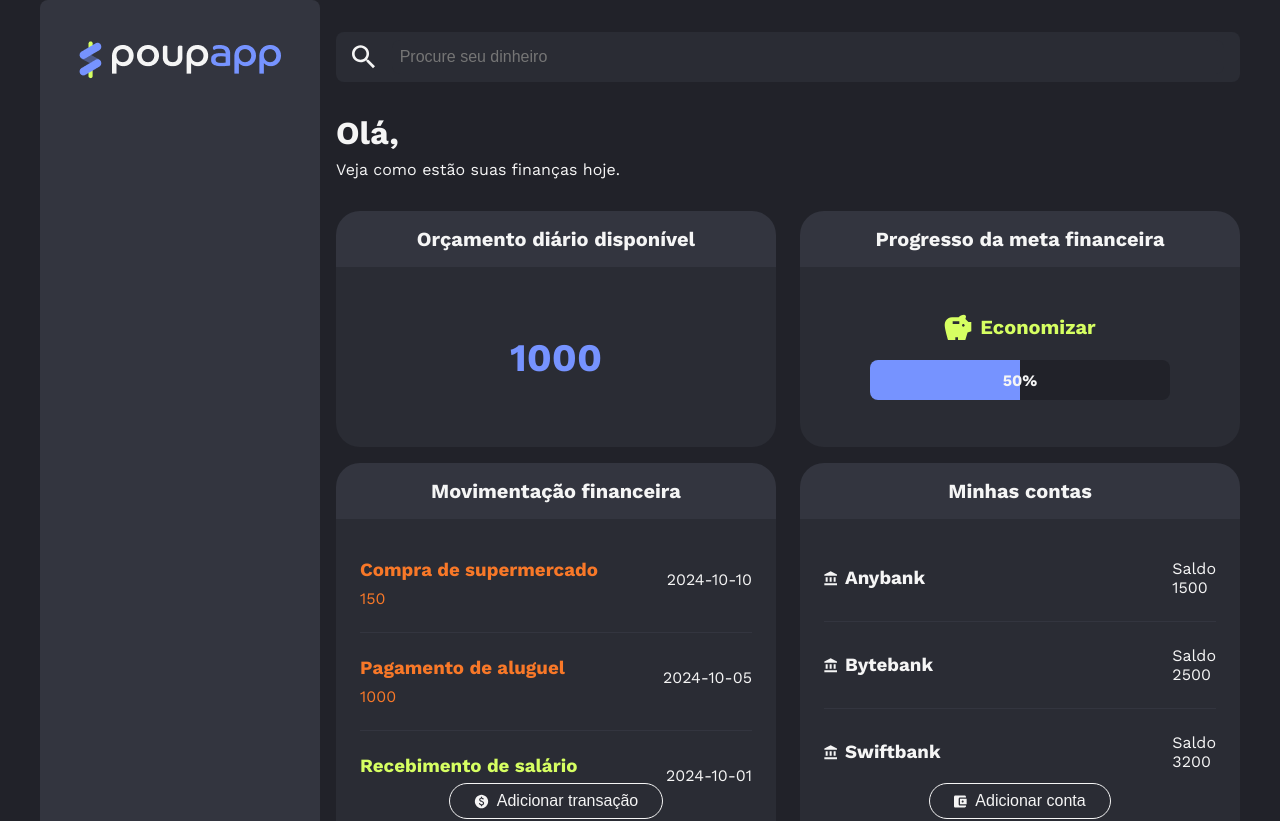
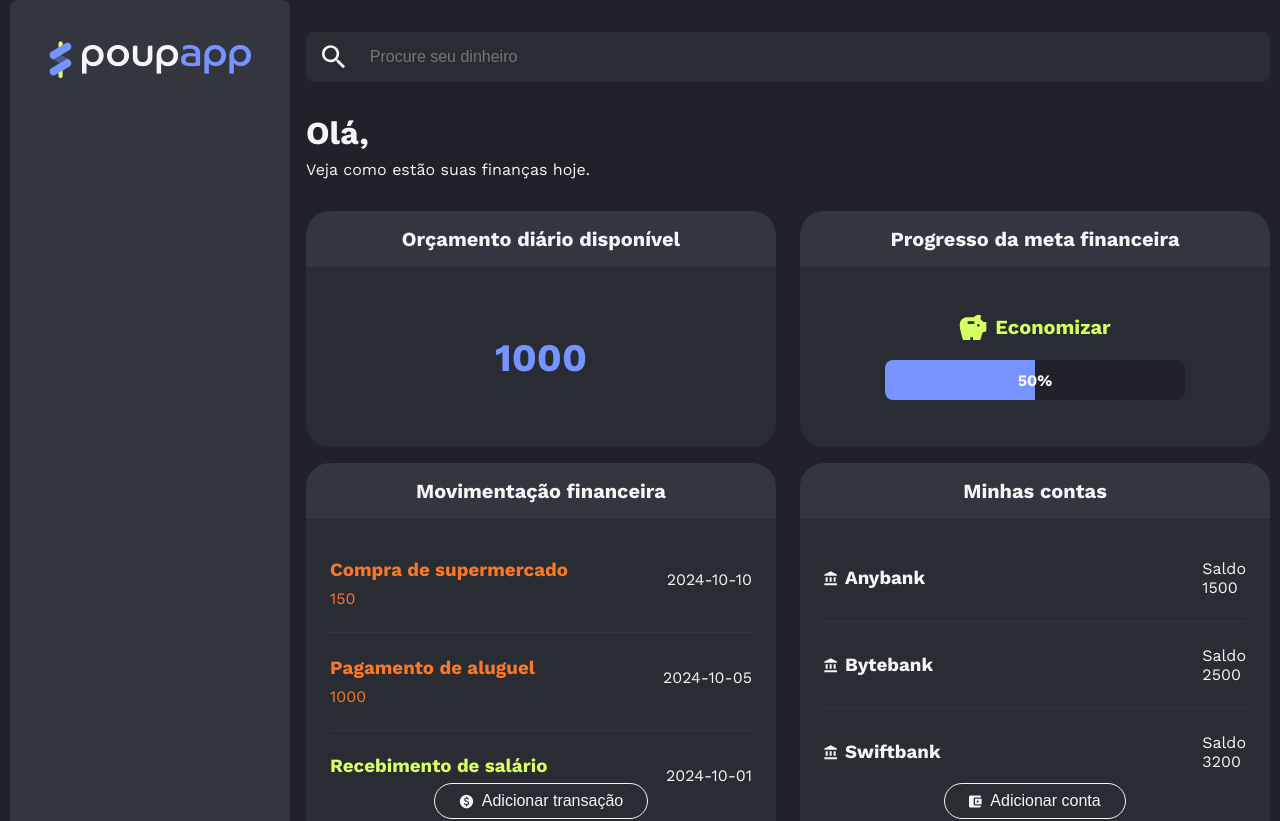
Before and after one commit to NeiltonSeguins/4163-react-redux, a React (Vite) app: page /home in a window 1280 px wide. Shown: the top 821 px of the page. Built offline with nearby package versions, Linux system fonts and the light colour scheme.

Commit message:
Corrige largura do container na Home

```diff
--- a/src/screens/Home/style.js
+++ b/src/screens/Home/style.js
@@ -5,7 +5,7 @@ export const Container = styled.div`
   grid-template-columns: 280px 1fr;
   grid-template-rows: auto auto 1fr auto;
   gap: var(--gap-s);
-  min-width: 1200px;
+  min-width: 1260px;
   box-sizing: border-box;
   grid-template-areas:
     "sidebar search"
```
